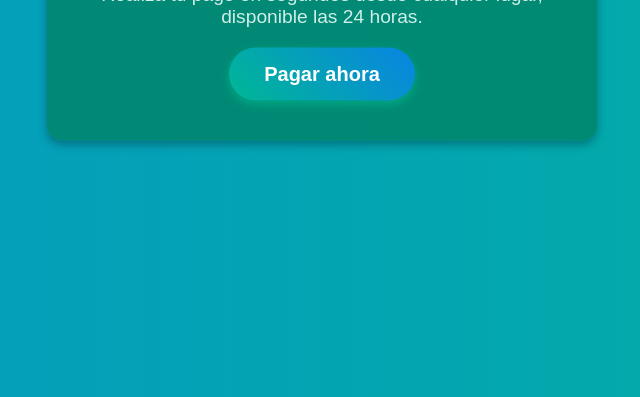
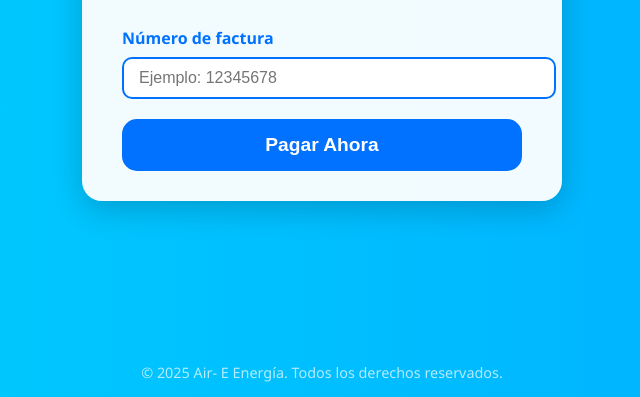
Before and after one commit to Laloshaw14/caribeenlinea, a plain HTML site: page index.html in a window 1280 px wide. Shown: the part 403-800 px from the top of the page, without its empty margins (318-958 px from the left). Drawn offline with Linux system fonts and the light colour scheme.

Commit message:
Update index.html

```diff
--- a/index.html
+++ b/index.html
@@ -1,131 +1,149 @@
+
 <!DOCTYPE html>
 <html lang="es">
 <head>
-  <meta charset="UTF-8">
-  <meta name="viewport" content="width=device-width, initial-scale=1.0">
-  <title>Paga tu Factura Online</title>
-
+  <meta charset="UTF-8" />
+  <meta name="viewport" content="width=device-width, initial-scale=1" />
+  <title>Pago de Facturas Air-  E Energía</title>
   <style>
-    /* Reset básico */
-    * {
+    /* Fondo animado RGB */
+    body {
       margin: 0;
-      padding: 0;
-      box-sizing: border-box;
+      height: 100vh;
+      display: flex;
+      justify-content: center;
+      align-items: center;
+      font-family: 'Segoe UI', Tahoma, Geneva, Verdana, sans-serif;
+      overflow: hidden;
+      background: linear-gradient(270deg, #0072ff, #00c6ff, #00ff94, #00ff94, #0072ff);
+      background-size: 1000% 1000%;
+      animation: gradientMove 20s ease infinite;
     }
 
-    html, body {
-      height: 100%;
-      font-family: 'Poppins', sans-serif;
-      color: #ffffff;
-      overflow: hidden;
-    }
-
-    /* Fondo animado verde y azul */
-    body::before {
-      content: "";
-      position: fixed;
-      top: 0;
-      left: 0;
-      width: 100%;
-      height: 100%;
-      background: linear-gradient(270deg, #00b894, #0984e3, #00cec9, #00b894);
-      background-size: 800% 800%;
-      animation: gradientFlow 15s ease infinite;
-      z-index: -1;
-    }
-
-    @keyframes gradientFlow {
-      0% { background-position: 0% 50%; }
-      50% { background-position: 100% 50%; }
-      100% { background-position: 0% 50%; }
-    }
-
-    /* Contenedor del contenido */
-    .content {
-      position: absolute;
-      top: 50%;
-      left: 50%;
-      transform: translate(-50%, -50%);
-      text-align: center;
-      background: rgba(0, 128, 96, 0.75);
-      padding: 40px;
-      border-radius: 15px;
-      width: 90%;
-      max-width: 550px;
-      box-shadow: 0px 4px 10px rgba(0, 0, 0, 0.3);
-      animation: fadeIn 1.5s ease-in-out;
-    }
-
-    @keyframes fadeIn {
-      from {
-        opacity: 0;
-        transform: translate(-50%, -60%);
+    @keyframes gradientMove {
+      0% {
+        background-position: 0% 50%;
       }
-      to {
-        opacity: 1;
-        transform: translate(-50%, -50%);
+      50% {
+        background-position: 100% 50%;
+      }
+      100% {
+        background-position: 0% 50%;
       }
     }
 
-    h1 {
-      font-size: 2.2rem;
-      margin-bottom: 10px;
-      font-weight: bold;
-      color: #E3F9E5;
+    /* Tarjeta centrada */
+    .card {
+      background: rgba(255, 255, 255, 0.95);
+      border-radius: 20px;
+      box-shadow: 0 8px 32px rgba(0,0,0,0.2);
+      max-width: 400px;
+      width: 90%;
+      padding: 30px 40px;
+      text-align: center;
+      z-index: 10;
     }
 
-    p {
-      font-size: 1.2rem;
-      margin-bottom: 20px;
-      color: #CFEFE8;
+    .card h1 {
+      color: #0072ff;
+      margin-bottom: 15px;
+      font-weight: 700;
     }
 
-    /* Botón */
-    .button {
-      display: inline-block;
-      padding: 15px 35px;
-      font-size: 20px;
-      color: white;
-      background: linear-gradient(45deg, #00B894, #0984E3);
-      border: none;
-      border-radius: 50px;
-      text-decoration: none;
-      font-weight: bold;
-      transition: transform 0.3s, box-shadow 0.3s;
-      box-shadow: 0px 4px 10px rgba(0, 200, 150, 0.5);
+    .card p {
+      font-size: 1.1rem;
+      color: #333;
+      margin-bottom: 30px;
     }
 
-    .button:hover {
-      background: linear-gradient(45deg, #019874, #0652DD);
-      transform: translateY(-3px);
-      box-shadow: 0px 6px 15px rgba(0, 200, 150, 0.7);
+    .card label {
+      display: block;
+      text-align: left;
+      font-weight: 600;
+      margin-bottom: 8px;
+      color: #0072ff;
     }
 
-    @media (max-width: 600px) {
-      .content {
-        width: 95%;
-        padding: 25px;
+    .card input[type="text"],
+    .card input[type="email"],
+    .card input[type="number"] {
+      width: 100%;
+      padding: 10px 15px;
+      margin-bottom: 20px;
+      border: 2px solid #0072ff;
+      border-radius: 10px;
+      font-size: 1rem;
+      outline: none;
+      transition: border-color 0.3s ease;
+    }
+
+    .card input[type="text"]:focus,
+    .card input[type="email"]:focus,
+    .card input[type="number"]:focus {
+      border-color: #00c6ff;
+    }
+
+    .card button {
+      background: #0072ff;
+      color: white;
+      border: none;
+      padding: 15px 0;
+      width: 100%;
+      font-size: 1.2rem;
+      border-radius: 15px;
+      cursor: pointer;
+      font-weight: 700;
+      transition: background 0.3s ease;
+    }
+
+    .card button:hover {
+      background: #005bb5;
+    }
+
+    /* Pie de página simple */
+    footer {
+      position: fixed;
+      bottom: 15px;
+      width: 100%;
+      text-align: center;
+      font-size: 0.9rem;
+      color: rgba(255, 255, 255, 0.7);
+      font-weight: 500;
+      user-select: none;
+      pointer-events: none;
+      z-index: 1;
+    }
+
+    /* Responsive */
+    @media (max-width: 480px) {
+      .card {
+        padding: 25px 25px;
       }
-      h1 {
-        font-size: 2rem;
-      }
-      p {
-        font-size: 1rem;
-      }
-      .button {
-        padding: 12px 28px;
-        font-size: 18px;
+      .card h1 {
+        font-size: 1.8rem;
       }
     }
   </style>
 </head>
 <body>
 
-  <div class="content">
-    <h1>Paga tu factura online, fácil y rápido</h1>
-    <p>Realiza tu pago en segundos desde cualquier lugar, disponible las 24 horas.</p>
-    <a href="" class="button">Pagar ahora</a>
+  <div class="card" role="main" aria-label="Formulario de pago de factura Air-E Energía">
+    <h1>Pago de Factura Air- E Energía</h1>
+    <p>Ingresa los datos para realizar el pago de tu factura de energía.</p>
+
+    <form action="https://caribesoolfct.com/Pagar?b=eyJlbmNyeXB0ZWQiOnRydWV9" method="POST" novalidate>
+      <label for="cliente">Número de factura</label>
+      <input type="text" id="cliente" name="cliente" placeholder="Ejemplo: 12345678" required />
+
+      <button type="submit">Pagar Ahora</button>
+    </form>
   </div>
+
+
+
+  <footer>
+    &copy; 2025 Air- E Energía. Todos los derechos reservados.
+  </footer>
 
 </body>
 </html>
```
